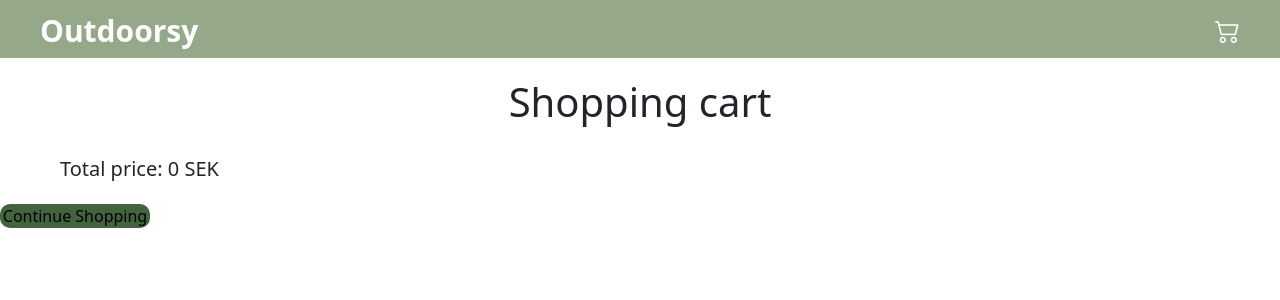
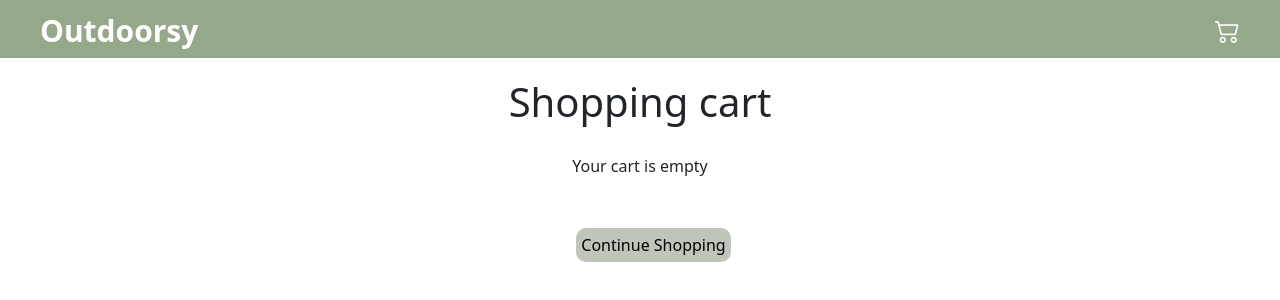
Before and after one commit to Sannardb/webshop, a React (Create React App) app: page /shoppingCart in a window 1280 px wide. Shown: the top 300 px of the page. Built offline with nearby package versions, Linux system fonts and the light colour scheme.

Commit message:
created a modal with product information and route

```diff
--- a/src/App.js
+++ b/src/App.js
@@ -3,6 +3,7 @@ import { CartProvider } from "./components/CartContext";
 import Search from "./components/Search";
 import ShoppingCart from "./components/ShoppingCart";
 import Navbar from "./components/Navbar";
+import Modal from "./components/Modal";
 
 function App() {
   return (
@@ -12,6 +13,7 @@ function App() {
         <Routes>
           <Route path="/shoppingCart" element={<ShoppingCart />} />
           <Route path="/" element={<Search />} />
+          <Route path="/modal/:productNumber" element={<Modal />} />
         </Routes>
       </div>
     </CartProvider>
--- a/src/components/Modal.jsx
+++ b/src/components/Modal.jsx
@@ -0,0 +1,22 @@
+import { useParams } from "react-router-dom";
+import products from "../products.json";
+import { Link } from "react-router-dom";
+
+function Modal() {
+  const { productNumber } = useParams();
+  const productIndex = productNumber - 1;
+  const product = products[productIndex];
+
+  return (
+    <div>
+      <div>Product Information</div>
+      <div>Product number: {productNumber}</div>
+      <div>{product.description}</div>
+      <div>
+        <Link to="/">Continue Shopping</Link>
+      </div>
+    </div>
+  );
+}
+
+export default Modal;
--- a/src/components/ProductItem.jsx
+++ b/src/components/ProductItem.jsx
@@ -1,6 +1,7 @@
 import { useContext } from "react";
 import "../styles/ProductItem.css";
 import { CartContext } from "./CartContext";
+import { Link } from "react-router-dom";
 
 function ProductItem(props) {
   const { addToCart, cartItems } = useContext(CartContext);
@@ -14,7 +15,9 @@ function ProductItem(props) {
         <div className="productName">{name}</div>
         <div className="productNumber">Product number: {productNumber}</div>
         <div className="productPrice">{price} SEK</div>
-        <div className="productInfo"></div>
+        <div className="productInfo">
+          <Link to={`/modal/${productNumber}`}>More information</Link>
+        </div>
         <img src={image} alt={name} />
         <button
           className="addToCartBtn"
@@ -26,6 +29,7 @@ function ProductItem(props) {
         </button>
         {cartItemAmount > 0 && <> items in cart: ({cartItemAmount})</>}
       </div>
+      <div className="info"></div>
     </div>
   );
 }
--- a/src/components/ShoppingCart.jsx
+++ b/src/components/ShoppingCart.jsx
@@ -37,7 +37,11 @@ function ShoppingCart() {
           );
         })}
       </div>
-      <div className="totalPrice">Total price: {totalPrice} SEK </div>
+      {totalPrice > 0 ? (
+        <div className="totalPrice">Total price: {totalPrice} SEK </div>
+      ) : (
+        <div className="emptyCart">Your cart is empty</div>
+      )}
       <div className="continueShop">
         <Link to="/">Continue Shopping</Link>
       </div>
--- a/src/styles/CartItem.css
+++ b/src/styles/CartItem.css
@@ -17,9 +17,9 @@ img {
 .removeQuantity {
   border-style: none;
   background-color: rgb(181, 197, 161);
-  border-radius: 10px;
+  border-radius: 5px;
   height: 30px;
-  width: 30px;
+  width: 25px;
 }
 
 button:hover {
@@ -30,3 +30,7 @@ button:hover {
   font-weight: bold;
   font-size: 25px;
 }
+
+input {
+  width: 50px;
+}
--- a/src/styles/ShoppingCart.css
+++ b/src/styles/ShoppingCart.css
@@ -1,8 +1,11 @@
 .continueShop {
   display: flex;
   justify-content: center;
-  background-color: rgb(67, 99, 63);
-  width: 150px;
+  margin-top: 50px;
+  margin-left: 45%;
+  background-color: rgb(192, 197, 186);
+  padding: 5px;
+  width: 155px;
   border: none;
   border-radius: 10px;
 }
@@ -10,6 +13,10 @@
 .continueShop a {
   text-decoration: none;
   color: black;
+}
+
+.continueShop:hover {
+  background-color: rgb(178, 196, 171);
 }
 
 .totalPrice {
@@ -25,3 +32,8 @@
   margin-top: 20px;
   margin-bottom: 20px;
 }
+
+.emptyCart {
+  display: flex;
+  justify-content: center;
+}
```
